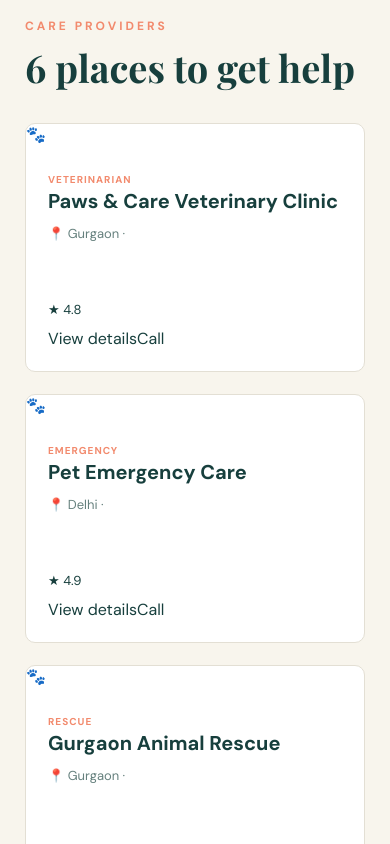
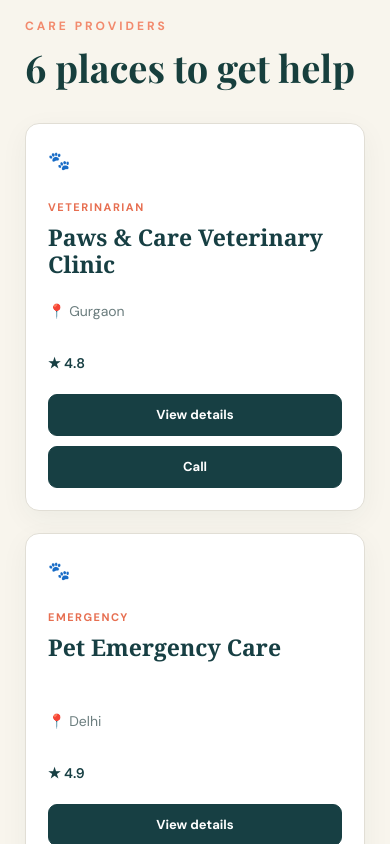
Before and after one commit to sukritisrivastava29/PawCare, a React (Vite) app: page /search in a window 390 px wide. Shown: the part 880-1724 px from the top of the page. Built offline with nearby package versions, Linux system fonts and the light colour scheme.

Commit message:
button styling

```diff
--- /dev/null
+++ b/src/components/ProviderCard.css
@@ -0,0 +1,142 @@
+.search-provider-card {
+  width: 100%;
+  min-width: 0;
+  box-sizing: border-box;
+  display: flex;
+  flex-direction: column;
+  min-height: 390px;
+  padding: 34px 28px 28px;
+  background: #ffffff;
+  border: 1px solid #e1ded5;
+  border-radius: 14px;
+  box-shadow: 0 8px 28px rgba(23, 63, 67, 0.05);
+  transition:
+    transform 0.2s ease,
+    box-shadow 0.2s ease;
+}
+
+.search-provider-card:hover {
+  transform: translateY(-5px);
+  box-shadow: 0 14px 35px rgba(23, 63, 67, 0.1);
+}
+
+/* PAW */
+
+.search-provider-paw {
+  margin-bottom: 30px;
+  color: #40305f;
+  font-size: 18px;
+  line-height: 1;
+}
+
+/* TYPE */
+
+.search-provider-type {
+  margin-bottom: 10px;
+  color: #e76f51;
+  font-size: 11px;
+  font-weight: 800;
+  letter-spacing: 1.5px;
+  text-transform: uppercase;
+}
+
+/* NAME */
+
+.search-provider-name {
+  min-height: 58px;
+  margin: 0;
+  color: #173f43;
+  font-family: Georgia, "Times New Roman", serif;
+  font-size: 23px;
+  line-height: 1.2;
+}
+
+/* LOCATION */
+
+.search-provider-location {
+  margin: 20px 0 0;
+  color: #6b7d7e;
+  font-size: 14px;
+}
+
+/* RATING */
+
+.search-provider-rating {
+  margin-top: 34px;
+  color: #173f43;
+  font-size: 14px;
+  font-weight: 600;
+}
+
+/* BUTTONS */
+
+.search-provider-actions {
+  display: flex;
+  gap: 10px;
+  margin-top: auto;
+  padding-top: 22px;
+}
+
+.search-provider-view,
+.search-provider-call {
+  flex: 1;
+  min-width: 0;
+  min-height: 42px;
+  box-sizing: border-box;
+  border-radius: 9px;
+  display: flex;
+  align-items: center;
+  justify-content: center;
+  padding: 0 12px;
+  text-decoration: none;
+  font-family: inherit;
+  font-size: 13px;
+  font-weight: 700;
+  transition: all 0.2s ease;
+}
+
+/* VIEW */
+
+.search-provider-view {
+  border: 1px solid #173f43;
+  background: #173f43;
+  color: #ffffff;
+}
+
+.search-provider-view:hover {
+  background: #24575b;
+  border-color: #24575b;
+  transform: translateY(-2px);
+}
+
+/* CALL */
+
+.search-provider-call {
+  border: 1px solid #173f43;
+  background: #173f43;
+  color: #ffffff;
+}
+
+.search-provider-call:hover {
+  background: #24575b;
+  border-color: #24575b;
+  transform: translateY(-2px);
+}
+
+/* MOBILE */
+
+@media (max-width: 600px) {
+  .search-provider-card {
+    min-height: 360px;
+    padding: 28px 22px 22px;
+  }
+
+  .search-provider-actions {
+    flex-direction: column;
+  }
+
+  .search-provider-view,
+  .search-provider-call {
+    width: 100%;
+  }
+}
--- a/src/components/ProviderCard.jsx
+++ b/src/components/ProviderCard.jsx
@@ -1,42 +1,50 @@
 import { Link } from "react-router-dom";
+import "./ProviderCard.css";
 
 export default function ProviderCard({ provider }) {
+  const phone = provider.phone || "+91 98765 43210";
+
   return (
-    <article className="provider-card">
-      <div className="provider-icon">🐾</div>
+    <article className="search-provider-card">
 
-      <div className="provider-content">
-        <div className="provider-top">
-          <span className="provider-type">{provider.type}</span>
-
-          {provider.available && (
-            <span className="available">Available</span>
-          )}
+      <div className="search-provider-paw">
+        🐾
       </div>
 
-        <h3>{provider.name}</h3>
+      <span className="search-provider-type">
+        {provider.type}
+      </span>
 
-        <p className="provider-location">
-          📍 {provider.location} · {provider.distance}
+      <h3 className="search-provider-name">
+        {provider.name}
+      </h3>
+
+      <p className="search-provider-location">
+        📍 {provider.location}
       </p>
 
-        <div className="provider-rating">
+      <div className="search-provider-rating">
         ★ {provider.rating}
       </div>
 
-        <div className="provider-actions">
-          <Link to={`/provider/${provider.id}`}>
+      <div className="search-provider-actions">
+
+        <Link
+          to={`/provider/${provider.id}`}
+          className="search-provider-view"
+        >
           View details
         </Link>
 
         <a
-            className="outline"
-            href={`tel:${provider.phone}`}
+          href={`tel:${phone}`}
+          className="search-provider-call"
         >
           Call
         </a>
+
       </div>
-      </div>
+
     </article>
   );
 }
--- a/src/pages/Provider.css
+++ b/src/pages/Provider.css
@@ -10,7 +10,7 @@
   margin: 0 auto;
 }
 
-.back-link {
+.provider-back-link {
   display: inline-flex;
   align-items: center;
   gap: 8px;
@@ -22,7 +22,7 @@
   transition: transform 0.2s ease;
 }
 
-.back-link:hover {
+.provider-back-link:hover {
   transform: translateX(-4px);
 }
 
@@ -35,20 +35,20 @@
 
 .provider-tag {
   display: inline-block;
+  margin-bottom: 14px;
+  color: #e76f51;
   font-size: 11px;
   font-weight: 800;
   letter-spacing: 2px;
   text-transform: uppercase;
-  color: #e76f51;
-  margin-bottom: 14px;
 }
 
 .provider-hero h1 {
   margin: 0 0 14px;
+  color: #173f43;
   font-family: Georgia, "Times New Roman", serif;
   font-size: clamp(36px, 5vw, 58px);
   line-height: 1.05;
-  color: #173f43;
   letter-spacing: -1.5px;
 }
 
@@ -56,7 +56,7 @@
   display: flex;
   align-items: center;
   gap: 7px;
-  margin: 0 0 18px;
+  margin-bottom: 18px;
   color: #647477;
   font-size: 15px;
 }
@@ -68,22 +68,22 @@
   font-size: 14px;
 }
 
-.rating {
+.provider-rating {
+  color: #173f43;
   font-weight: 700;
-  color: #173f43;
 }
 
-.meta-divider {
+.provider-divider {
   color: #a8aaa4;
 }
 
-.trusted {
+.provider-trusted {
   color: #55716e;
 }
 
-/* GRID */
+/* DETAILS GRID */
 
-.provider-grid {
+.provider-details-grid {
   display: grid;
   grid-template-columns: minmax(0, 1fr) 360px;
   gap: 80px;
@@ -94,18 +94,18 @@
   min-width: 0;
 }
 
-/* SECTIONS */
+/* INFORMATION */
 
-.info-section {
+.provider-info-section {
   padding-bottom: 48px;
 }
 
-.info-section + .info-section {
+.provider-info-section + .provider-info-section {
   padding-top: 48px;
   border-top: 1px solid #dedbd1;
 }
 
-.section-label {
+.provider-section-label {
   margin: 0 0 10px;
   color: #e76f51;
   font-size: 10px;
@@ -113,11 +113,11 @@
   letter-spacing: 2px;
 }
 
-.info-section h2 {
+.provider-info-section h2 {
   margin: 0 0 18px;
+  color: #173f43;
   font-family: Georgia, "Times New Roman", serif;
   font-size: 30px;
-  color: #173f43;
 }
 
 .provider-description {
@@ -130,12 +130,12 @@
 
 /* SERVICES */
 
-.service-list {
+.provider-service-list {
   display: grid;
   gap: 13px;
 }
 
-.service-item {
+.provider-service-item {
   display: flex;
   align-items: center;
   gap: 12px;
@@ -143,12 +143,13 @@
   font-size: 15px;
 }
 
-.service-check {
+.provider-service-check {
   display: flex;
   align-items: center;
   justify-content: center;
   width: 25px;
   height: 25px;
+  flex-shrink: 0;
   border-radius: 50%;
   background: #e9eee8;
   color: #357066;
@@ -156,9 +157,9 @@
   font-weight: 800;
 }
 
-/* PROVIDER CARD */
+/* DETAILS CARD */
 
-.provider-card {
+.provider-details-card {
   position: sticky;
   top: 30px;
   background: #ffffff;
@@ -170,71 +171,70 @@
 
 /* AVAILABILITY */
 
-.availability {
+.provider-availability {
   display: flex;
   align-items: center;
   gap: 12px;
 }
 
-.status-dot {
+.provider-status-dot {
   width: 10px;
   height: 10px;
   flex: 0 0 10px;
   border-radius: 50%;
-  background: #d65c4a;
 }
 
-.status-dot.available {
+.provider-status-dot.is-available {
   background: #4f9a72;
   box-shadow: 0 0 0 4px #e8f3eb;
 }
 
-.status-dot.unavailable {
+.provider-status-dot.is-unavailable {
   background: #d65c4a;
 }
 
-.availability div {
+.provider-availability div {
   display: flex;
   flex-direction: column;
   gap: 4px;
 }
 
-.availability small,
-.contact-item small {
+.provider-availability small,
+.provider-contact-item small {
   color: #899495;
   font-size: 11px;
   text-transform: uppercase;
   letter-spacing: 1px;
 }
 
-.availability strong {
+.provider-availability strong {
   color: #173f43;
   font-size: 14px;
 }
 
 /* DIVIDER */
 
-.card-divider {
+.provider-card-divider {
   height: 1px;
+  margin: 24px 0;
   background: #e7e4dc;
-  margin: 24px 0;
 }
 
 /* CONTACT */
 
-.contact-info {
+.provider-contact-info {
   display: grid;
   gap: 20px;
   margin-bottom: 28px;
 }
 
-.contact-item {
+.provider-contact-item {
   display: flex;
   align-items: flex-start;
   gap: 13px;
 }
 
-.contact-icon {
+.provider-contact-icon {
   display: flex;
   align-items: center;
   justify-content: center;
@@ -247,29 +247,30 @@
   font-size: 15px;
 }
 
-.contact-item div {
+.provider-contact-item div {
   display: flex;
   flex-direction: column;
   gap: 4px;
 }
 
-.contact-item strong {
+.provider-contact-item strong {
   color: #29484b;
   font-size: 14px;
   font-weight: 600;
 }
 
-/* BUTTONS */
+/* DETAILS BUTTONS */
 
-.provider-actions {
+.provider-details-actions {
   display: grid;
   gap: 10px;
 }
 
-.primary-btn,
-.secondary-btn {
+.provider-primary-btn,
+.provider-secondary-btn {
   width: 100%;
   min-height: 48px;
+  box-sizing: border-box;
   border-radius: 10px;
   display: flex;
   align-items: center;
@@ -280,44 +281,46 @@
   cursor: pointer;
   text-decoration: none;
   transition: all 0.2s ease;
-  box-sizing: border-box;
 }
 
-.primary-btn {
-  border: 1px solid #e76f51;
-  background: #e76f51;
-  color: white;
+.provider-primary-btn {
+  border: 1px solid #173f43;
+  background: #173f43;
+  color: #ffffff;
 }
 
-.primary-btn:hover {
+.provider-primary-btn:hover {
+  background: #24575b;
+  border-color: #24575b;
   transform: translateY(-2px);
-  box-shadow: 0 8px 18px rgba(231, 111, 81, 0.2);
+  box-shadow: 0 8px 18px rgba(23, 63, 67, 0.18);
 }
 
-.secondary-btn {
+.provider-secondary-btn {
   border: 1px solid #d8d6ce;
-  background: transparent;
+  background: #ffffff;
   color: #173f43;
 }
 
-.secondary-btn:hover {
+.provider-secondary-btn:hover {
   background: #f5f3ec;
-  border-color: #bbb9b0;
+  border-color: #173f43;
+  transform: translateY(-2px);
 }
 
 /* NOT FOUND */
 
-.not-found {
+.provider-not-found {
   padding: 80px 0;
 }
 
-.not-found h1 {
+.provider-not-found h1 {
+  margin-bottom: 20px;
   font-family: Georgia, "Times New Roman", serif;
   font-size: 40px;
-  margin-bottom: 20px;
 }
 
-.not-found a {
+.provider-not-found a {
   color: #e76f51;
 }
 
@@ -328,16 +331,16 @@
     padding: 28px 18px 60px;
   }
 
-  .back-link {
+  .provider-back-link {
     margin-bottom: 38px;
   }
 
-  .provider-grid {
+  .provider-details-grid {
     grid-template-columns: 1fr;
     gap: 20px;
   }
 
-  .provider-card {
+  .provider-details-card {
     position: static;
   }
 
@@ -349,11 +352,11 @@
     font-size: 40px;
   }
 
-  .info-section {
+  .provider-info-section {
     padding-bottom: 35px;
   }
 
-  .info-section + .info-section {
+  .provider-info-section + .provider-info-section {
     padding-top: 35px;
   }
 }
```
Also changed, not shown: src/pages/Provider.jsx (+62 -38 lines). Lines whose indentation alone changed are shown as unchanged.
